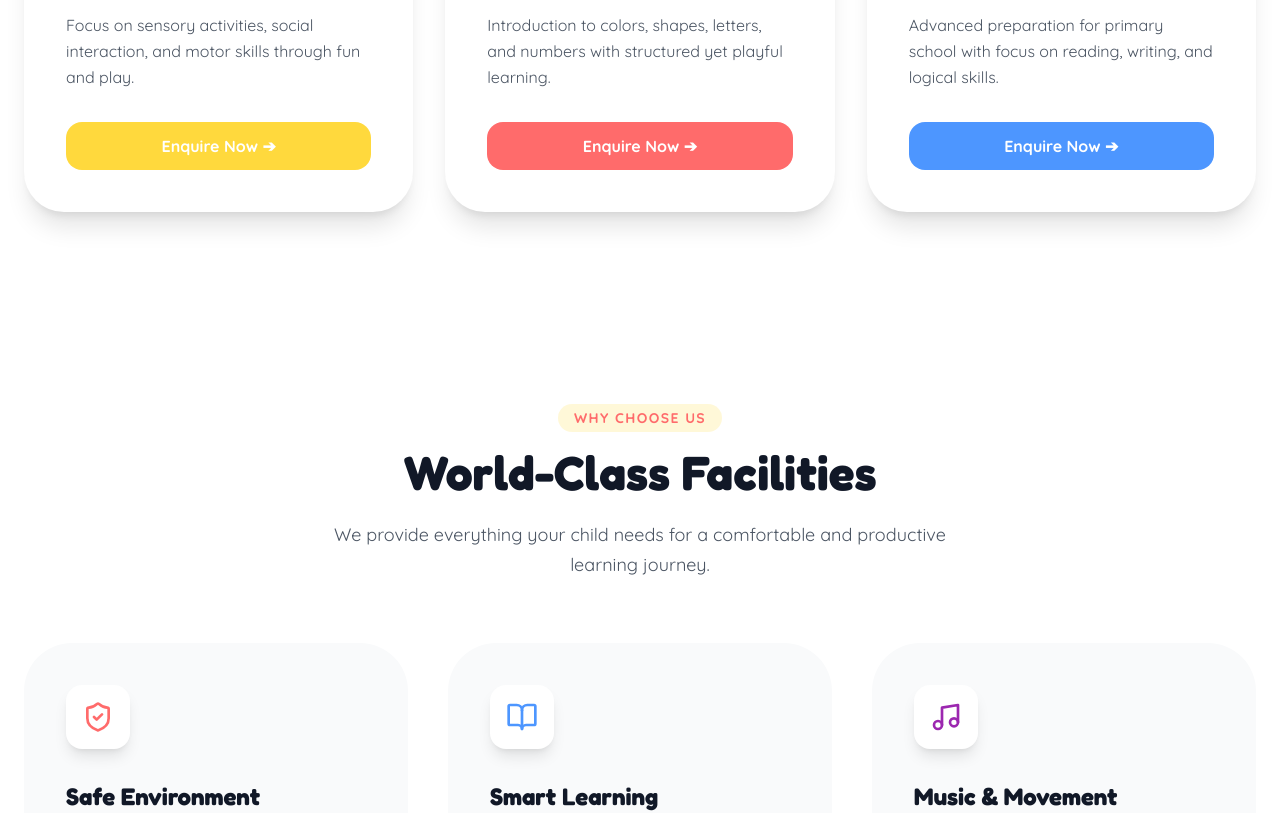
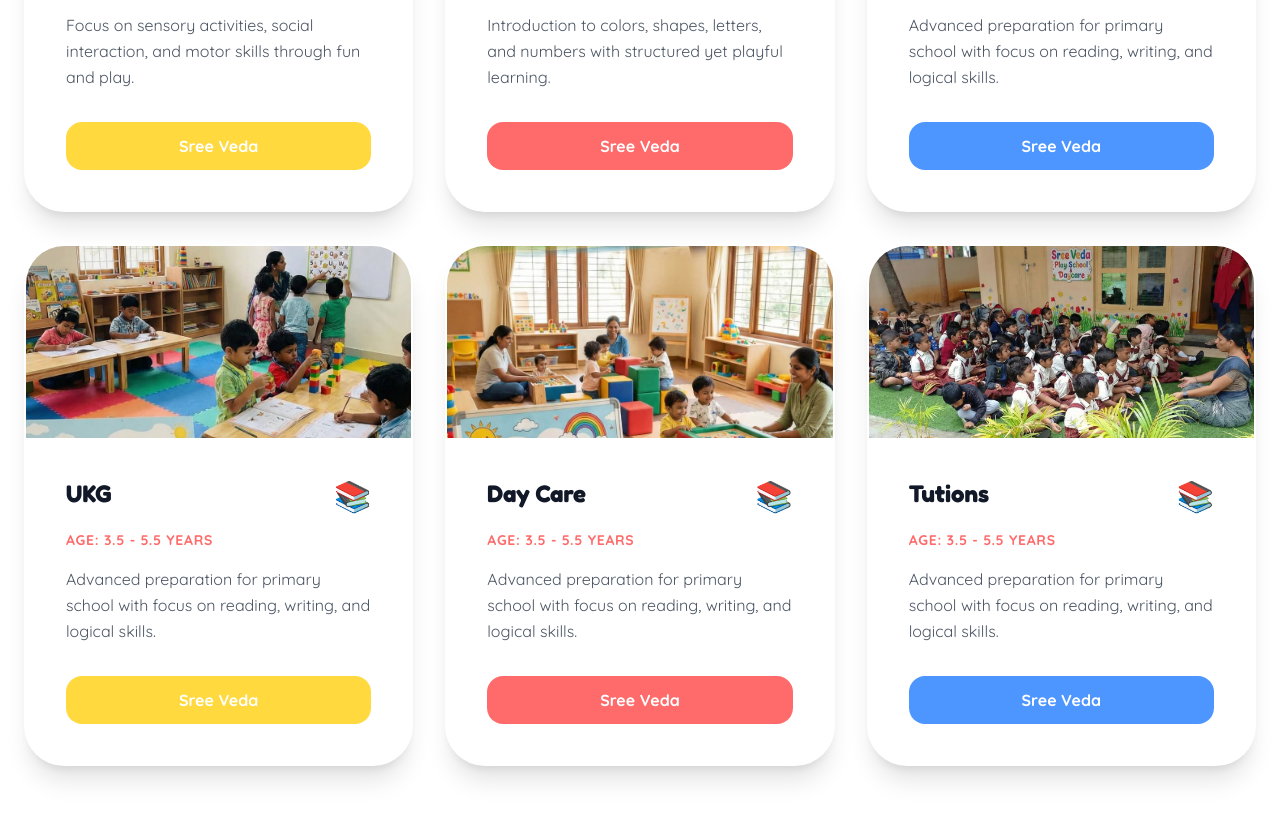
Before and after one commit to WinodShetty/sree-veda-play-school, a React (Vite) app: page / in a window 1280 px wide. Shown: the part 2080-2893 px from the top of the page. Built offline with nearby package versions, Linux system fonts and the light colour scheme.

Commit message:
version.2026.1.0.0

```diff
--- a/components/Contact.tsx
+++ b/components/Contact.tsx
@@ -1,4 +1,3 @@
-
 import React from 'react';
 import { motion } from 'framer-motion';
 import { Phone, MessageCircle, MapPin, Mail, Send } from 'lucide-react';
@@ -6,9 +5,31 @@
 import SectionHeader from './SectionHeader';
 
 const Contact: React.FC = () => {
-  const handleSubmit = (e: React.FormEvent) => {
+
+  // ✅ WhatsApp submit logic
+  const handleSubmit = (e: React.FormEvent<HTMLFormElement>) => {
     e.preventDefault();
-    alert("Thank you for your enquiry! We will get back to you soon.");
+
+    const formData = new FormData(e.currentTarget);
+
+    const childName = formData.get("childName");
+    const parentName = formData.get("parentName");
+    const phone = formData.get("phone");
+    const program = formData.get("program");
+    const message = formData.get("message");
+
+    const whatsappMessage =
+      `New Admission Enquiry:%0A%0A` +
+      `Child Name: ${childName}%0A` +
+      `Parent Name: ${parentName}%0A` +
+      `Phone: ${phone}%0A` +
+      `Program: ${program}%0A` +
+      `Message: ${message}`;
+
+    window.open(
+      `https://wa.me/${SCHOOL_INFO.whatsapp}?text=${whatsappMessage}`,
+      "_blank"
+    );
   };
 
   return (
@@ -21,6 +42,8 @@
         />
 
         <div className="grid lg:grid-cols-2 gap-16">
+
+          {/* LEFT SIDE */}
           <motion.div
             initial={{ opacity: 0, x: -50 }}
             whileInView={{ opacity: 1, x: 0 }}
@@ -44,7 +67,9 @@
                   <div className="bg-white/20 p-3 rounded-xl"><Phone size={24} /></div>
                   <div>
                     <p className="font-bold mb-1">Call Us</p>
-                    <a href={`tel:${SCHOOL_INFO.phone}`} className="text-white/80 hover:text-white transition-colors">{SCHOOL_INFO.phone}</a>
+                    <a href={`tel:${SCHOOL_INFO.phone}`} className="text-white/80 hover:text-white transition-colors">
+                      {SCHOOL_INFO.phone}
+                    </a>
                   </div>
                 </div>
 
@@ -52,7 +77,9 @@
                   <div className="bg-white/20 p-3 rounded-xl"><Mail size={24} /></div>
                   <div>
                     <p className="font-bold mb-1">Email Us</p>
-                    <a href={`mailto:${SCHOOL_INFO.email}`} className="text-white/80 hover:text-white transition-colors">{SCHOOL_INFO.email}</a>
+                    <a href={`mailto:${SCHOOL_INFO.email}`} className="text-white/80 hover:text-white transition-colors">
+                      {SCHOOL_INFO.email}
+                    </a>
                   </div>
                 </div>
               </div>
@@ -67,6 +94,7 @@
                 <a
                   href={`https://wa.me/${SCHOOL_INFO.whatsapp}`}
                   target="_blank"
+                  rel="noopener noreferrer"
                   className="flex-1 bg-green-500 text-white py-3 rounded-2xl font-bold flex items-center justify-center gap-2 hover:bg-green-600 transition-colors"
                 >
                   <MessageCircle size={18} /> WhatsApp
@@ -74,7 +102,14 @@
               </div>
             </div>
 
+            {/* MAP */}
             <div className="h-80 rounded-[3rem] overflow-hidden shadow-lg border-4 border-gray-100">
+              <a
+                href="https://www.google.com/maps/dir//H.No:+3,+SREE+VEDA+Play+School+%26+Day+Care,+10-59,+10-9,+Gokhale+Nagar,+Ramanthapur,+Hyderabad,+Telangana+500013/data=!4m6!4m5!1m1!4e2!1m2!1m1!1s0x3bcb99f092de917f:0x20fd9ebb5cecc702?sa=X&ved=1t:57443&ictx=111"
+                target="_blank"
+                rel="noopener noreferrer"
+                className="block w-full h-full"
+              >
                 <iframe
                   src="https://www.google.com/maps/embed?pb=!1m18!1m12!1m3!1d3807.1332!2d78.5393!3d17.3912!2m3!1f0!2f0!3f0!3m2!1i1024!2i768!4f13.1!3m3!1m2!1s0x3bcb997f76634b8d%3A0xc49b78e3423773c8!2sSree%20Veda%20Play%20School%20%26%20Daycare!5e0!3m2!1sen!2sin!4v1716200000000!5m2!1sen!2sin"
                   width="100%"
@@ -83,10 +118,13 @@
                   allowFullScreen={true}
                   loading="lazy"
                   referrerPolicy="no-referrer-when-downgrade"
+                  className="pointer-events-none"
                 ></iframe>
+              </a>
             </div>
           </motion.div>
 
+          {/* RIGHT SIDE FORM */}
           <motion.div
             initial={{ opacity: 0, x: 50 }}
             whileInView={{ opacity: 1, x: 0 }}
@@ -94,26 +132,28 @@
             className="bg-gray-50 p-10 rounded-[3rem]"
           >
             <h3 className="text-2xl font-heading font-bold mb-8 text-gray-900">Send an Enquiry</h3>
+
             <form onSubmit={handleSubmit} className="space-y-6">
+
               <div className="grid sm:grid-cols-2 gap-6">
                 <div>
                   <label className="block text-sm font-bold text-gray-700 mb-2">Child's Name</label>
-                  <input required type="text" className="w-full bg-white border border-gray-200 rounded-2xl py-4 px-6 outline-none focus:border-brand-pink transition-colors" placeholder="Little One's Name" />
+                  <input name="childName" required type="text" className="w-full bg-white border border-gray-200 rounded-2xl py-4 px-6 outline-none focus:border-brand-pink transition-colors" placeholder="Little One's Name" />
                 </div>
                 <div>
                   <label className="block text-sm font-bold text-gray-700 mb-2">Parent's Name</label>
-                  <input required type="text" className="w-full bg-white border border-gray-200 rounded-2xl py-4 px-6 outline-none focus:border-brand-pink transition-colors" placeholder="Your Name" />
+                  <input name="parentName" required type="text" className="w-full bg-white border border-gray-200 rounded-2xl py-4 px-6 outline-none focus:border-brand-pink transition-colors" placeholder="Your Name" />
                 </div>
               </div>
 
               <div>
                 <label className="block text-sm font-bold text-gray-700 mb-2">Phone Number</label>
-                <input required type="tel" className="w-full bg-white border border-gray-200 rounded-2xl py-4 px-6 outline-none focus:border-brand-pink transition-colors" placeholder="+91 XXXXX XXXXX" />
+                <input name="phone" required type="tel" className="w-full bg-white border border-gray-200 rounded-2xl py-4 px-6 outline-none focus:border-brand-pink transition-colors" placeholder="+91 XXXXX XXXXX" />
               </div>
 
               <div>
                 <label className="block text-sm font-bold text-gray-700 mb-2">Program Interested In</label>
-                <select className="w-full bg-white border border-gray-200 rounded-2xl py-4 px-6 outline-none focus:border-brand-pink transition-colors appearance-none cursor-pointer">
+                <select name="program" className="w-full bg-white border border-gray-200 rounded-2xl py-4 px-6 outline-none focus:border-brand-pink transition-colors appearance-none cursor-pointer">
                   <option>Play Group</option>
                   <option>Nursery</option>
                   <option>LKG</option>
@@ -124,14 +164,16 @@
 
               <div>
                 <label className="block text-sm font-bold text-gray-700 mb-2">Message</label>
-                <textarea rows={4} className="w-full bg-white border border-gray-200 rounded-2xl py-4 px-6 outline-none focus:border-brand-pink transition-colors resize-none" placeholder="How can we help you?"></textarea>
+                <textarea name="message" rows={4} className="w-full bg-white border border-gray-200 rounded-2xl py-4 px-6 outline-none focus:border-brand-pink transition-colors resize-none" placeholder="How can we help you?"></textarea>
               </div>
 
               <button type="submit" className="w-full bg-brand-pink text-white py-5 rounded-2xl font-bold text-lg shadow-lg hover:bg-brand-blue transition-all flex items-center justify-center gap-2">
                 <Send size={20} /> Submit Enquiry
               </button>
+
             </form>
           </motion.div>
+
         </div>
       </div>
     </section>
--- a/components/Programs.tsx
+++ b/components/Programs.tsx
@@ -40,7 +40,7 @@
                   {program.description}
                 </p>
                 <button className={`${program.color} text-white py-3 px-6 rounded-2xl font-bold flex items-center justify-center gap-2 hover:opacity-90 transition-colors`}>
-                  Enquire Now ➔
+                  Sree Veda
                 </button>
               </div>
             </motion.div>
--- a/constants.tsx
+++ b/constants.tsx
@@ -42,12 +42,36 @@
     image: "/images/nursery.webp"
   },
   {
-    title: "LKG & UKG",
+    title: "LKG",
     age: "3.5 - 5.5 Years",
     description: "Advanced preparation for primary school with focus on reading, writing, and logical skills.",
     color: "bg-brand-blue",
     icon: "📚",
     image: "/images/lkg-ukg.webp"
+  },
+   {
+    title: "UKG",
+    age: "3.5 - 5.5 Years",
+    description: "Advanced preparation for primary school with focus on reading, writing, and logical skills.",
+    color: "bg-brand-yellow",
+    icon: "📚",
+    image: "/images/lkg-ukg.webp"
+  },
+   {
+    title: "Day Care",
+    age: "3.5 - 5.5 Years",
+    description: "Advanced preparation for primary school with focus on reading, writing, and logical skills.",
+    color: "bg-brand-pink",
+    icon: "📚",
+    image: "/images/playgroup.webp"
+  },
+   {
+    title: "Tutions",
+    age: "3.5 - 5.5 Years",
+    description: "Advanced preparation for primary school with focus on reading, writing, and logical skills.",
+    color: "bg-brand-blue",
+    icon: "📚",
+    image: "/images/yoga.webp"
   }
 ];
 
```
Lines whose indentation alone changed are shown as unchanged.
